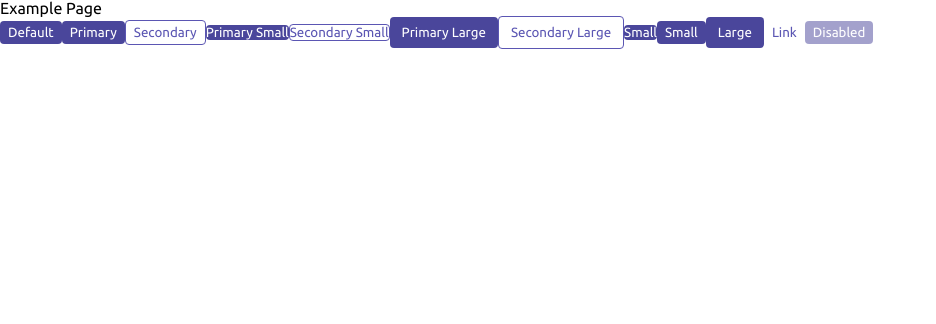
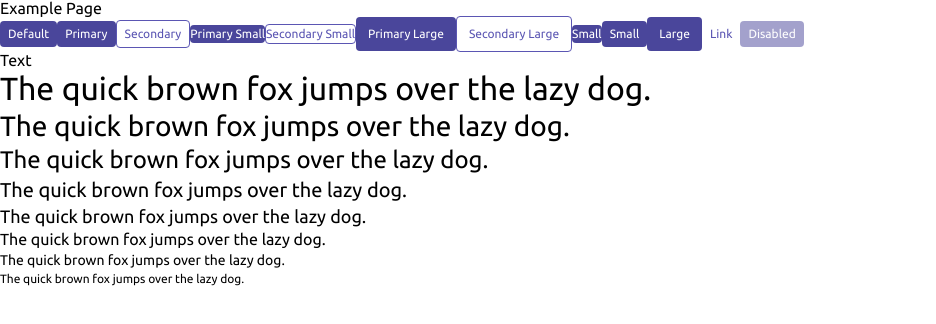
Before and after one commit to EtnaUI/etna-ui, a React (Vite) app: page / in a window 1280 px wide. Shown: the top 324 px of the page, without its empty margins (0-936 px from the left). Built offline with nearby package versions, Linux system fonts and the light colour scheme.

Commit message:
chore: add basic typography style

```diff
--- a/example/App.tsx
+++ b/example/App.tsx
@@ -1,4 +1,5 @@
 import { Button } from "../src";
+import { Text } from "../src/components/Text/Text";
 
 const App = () => {
   return (
@@ -24,6 +25,23 @@ const App = () => {
       <Button size="large">Large</Button>
       <Button variant="link">Link</Button>
       <Button disabled>Disabled</Button>
+      <h1>Text</h1>
+      <Text variant="h1">The quick brown fox jumps over the lazy dog.</Text>
+      <Text variant="h2">The quick brown fox jumps over the lazy dog.</Text>
+      <Text variant="h3">The quick brown fox jumps over the lazy dog.</Text>
+      <Text variant="headline">
+        The quick brown fox jumps over the lazy dog.
+      </Text>
+      <Text variant="subheadline">
+        The quick brown fox jumps over the lazy dog.
+      </Text>
+      <Text variant="body-large">
+        The quick brown fox jumps over the lazy dog.
+      </Text>
+      <Text variant="body">The quick brown fox jumps over the lazy dog.</Text>
+      <Text variant="caption">
+        The quick brown fox jumps over the lazy dog.
+      </Text>
     </div>
   );
 };
--- a/src/components/Button/Button.tsx
+++ b/src/components/Button/Button.tsx
@@ -1,4 +1,5 @@
 import { ButtonHTMLAttributes } from "react";
+import { Text } from "../Text";
 
 export interface ButtonProps extends ButtonHTMLAttributes<HTMLButtonElement> {
   variant?: "primary" | "secondary" | "link";
@@ -6,9 +7,12 @@ export interface ButtonProps extends ButtonHTMLAttributes<HTMLButtonElement> {
 }
 
 export const Button = ({
+  children,
   size = "medium",
   variant = "primary",
   ...props
 }: ButtonProps) => (
-  <button className={`button button--${variant} button--${size}`} {...props} />
+  <button className={`button button--${variant} button--${size}`} {...props}>
+    <Text variant="caption">{children}</Text>
+  </button>
 );
--- /dev/null
+++ b/src/components/Text/Text.tsx
@@ -0,0 +1,27 @@
+type FontWeight = "light" | "regular" | "medium" | "bold";
+
+type Variant =
+  | "h1"
+  | "h2"
+  | "h3"
+  | "headline"
+  | "subheadline"
+  | "body"
+  | "body-large"
+  | "caption";
+
+export type TextProps = {
+  children: React.ReactNode;
+  variant?: Variant;
+  fontWeight?: FontWeight;
+};
+
+export const Text = ({
+  children,
+  variant = "body",
+  fontWeight = "regular",
+}: TextProps) => {
+  return (
+    <p className={`Text Text--${variant} Text--${fontWeight}`}>{children}</p>
+  );
+};
--- /dev/null
+++ b/src/components/Text/index.ts
@@ -0,0 +1 @@
+export * from "./Text";
--- a/src/components/index.ts
+++ b/src/components/index.ts
@@ -1,2 +1,5 @@
 export { Button } from "./Button";
 export type { ButtonProps } from "./Button";
+
+export { Text } from "./Text";
+export type { TextProps } from "./Text";
--- a/src/sass/base/_typography.scss
+++ b/src/sass/base/_typography.scss
@@ -0,0 +1,39 @@
+@mixin heading-1 {
+  font-size: 32px;
+  line-height: 40px;
+}
+
+@mixin heading-2 {
+  font-size: 28px;
+  line-height: 36px;
+}
+
+@mixin heading-3 {
+  font-size: 24px;
+  line-height: 32px;
+}
+
+@mixin headline {
+  font-size: 20px;
+  line-height: 28px;
+}
+
+@mixin subheadline {
+  font-size: 18px;
+  line-height: 24px;
+}
+
+@mixin body-large {
+  font-size: 16px;
+  line-height: 22px;
+}
+
+@mixin body {
+  font-size: 14px;
+  line-height: 20px;
+}
+
+@mixin caption {
+  font-size: 12px;
+  line-height: 18px;
+}
--- /dev/null
+++ b/src/sass/components/_text.scss
@@ -0,0 +1,35 @@
+.Text {
+  color: inherit;
+
+  &--h1 {
+    @include heading-1;
+  }
+
+  &--h2 {
+    @include heading-2;
+  }
+
+  &--h3 {
+    @include heading-3;
+  }
+
+  &--headline {
+    @include headline;
+  }
+
+  &--subheadline {
+    @include subheadline;
+  }
+
+  &--body-large {
+    @include body-large;
+  }
+
+  &--body {
+    @include body;
+  }
+
+  &--caption {
+    @include caption;
+  }
+}
--- a/src/sass/main.scss
+++ b/src/sass/main.scss
@@ -1,5 +1,7 @@
 @import "base/reset";
+@import "base/typography";
 
 @import "themes/theme";
 
 @import "components/button";
+@import "components/text";
```
